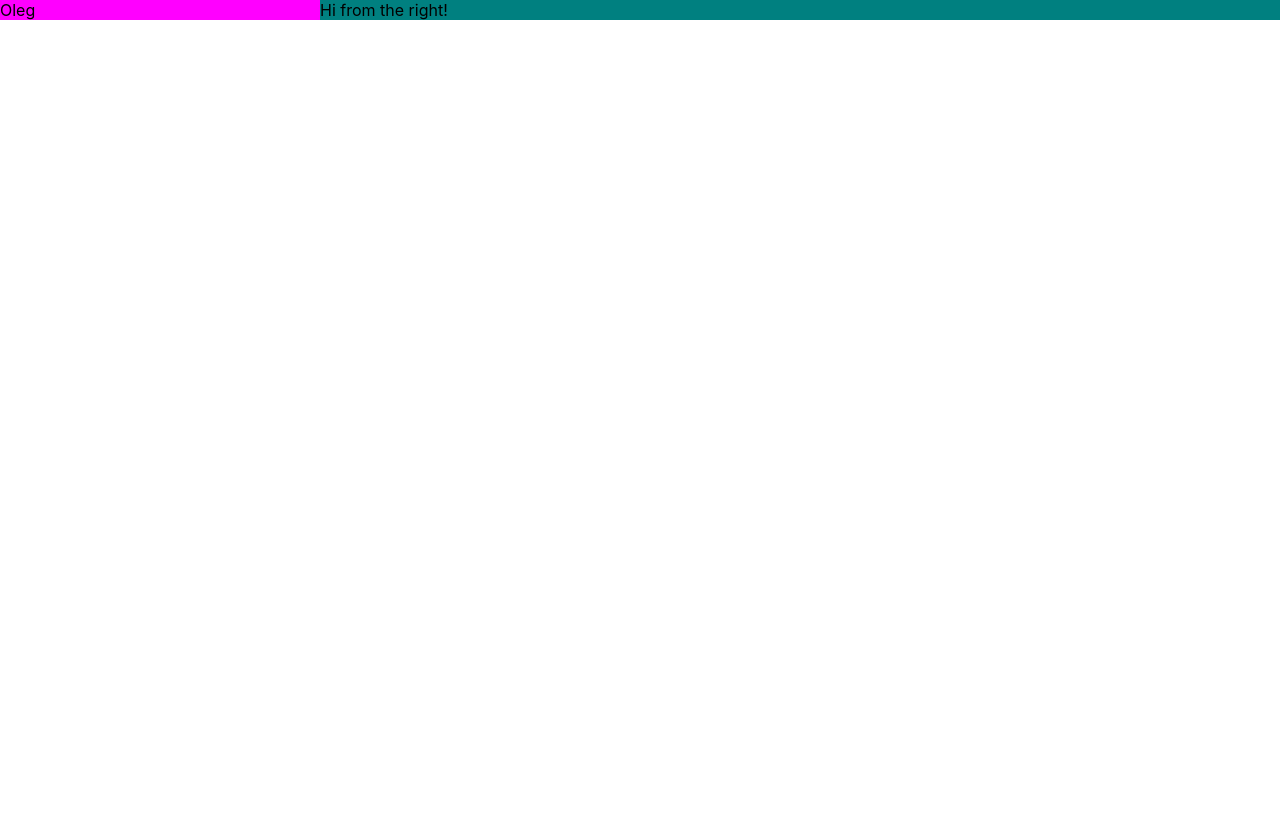
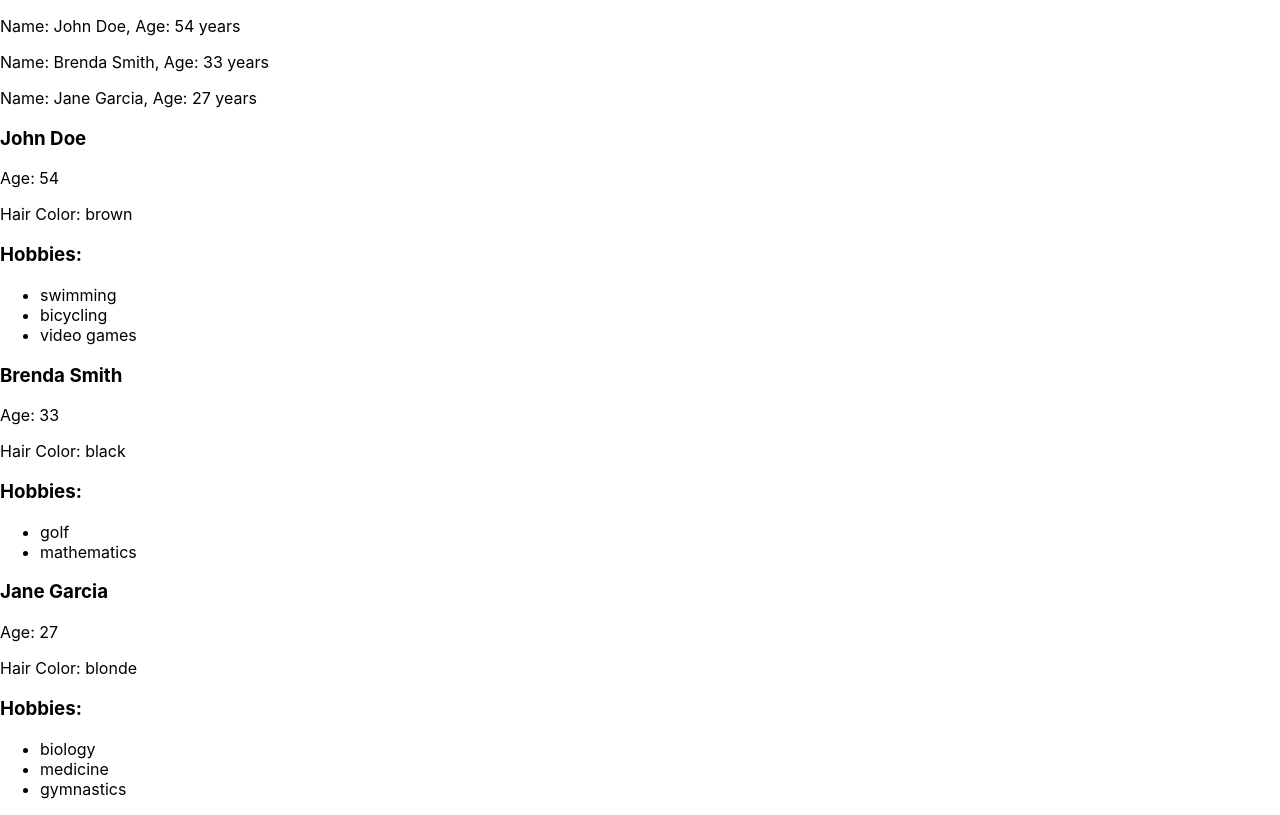
Before and after one commit to Divewitholeg/design-patterns, a React (Create React App) app: page / in a window 1280 px wide. Built offline with nearby package versions, Linux system fonts and the light colour scheme.

Commit message:
Regular list

```diff
--- a/src/App.js
+++ b/src/App.js
@@ -1,19 +1,78 @@
-import { SplitScreen } from "./SplitScreen";
+import { RegularList } from "./RegularList";
+//import { SplitScreen } from "./SplitScreen";
+import { SmallPersonListItem } from "./people/SmallPersonListItem";
+import { LargePersonListItem } from "./people/LargePersonListItem";
 
-const LeftHandSide = ({ name }) => {
-  return <div style={{ backgroundColor: "fuchsia" }}>{name}</div>;
-};
+// const LeftHandSide = ({ name }) => {
+//   return <div style={{ backgroundColor: "fuchsia" }}>{name}</div>;
+// };
 
-const RightHandSide = ({ message }) => {
-  return <div style={{ backgroundColor: "teal" }}>{message}</div>;
-};
+// const RightHandSide = ({ message }) => {
+//   return <div style={{ backgroundColor: "teal" }}>{message}</div>;
+// };
+
+const people = [
+  {
+    name: "John Doe",
+    age: 54,
+    hairColor: "brown",
+    hobbies: ["swimming", "bicycling", "video games"],
+  },
+  {
+    name: "Brenda Smith",
+    age: 33,
+    hairColor: "black",
+    hobbies: ["golf", "mathematics"],
+  },
+  {
+    name: "Jane Garcia",
+    age: 27,
+    hairColor: "blonde",
+    hobbies: ["biology", "medicine", "gymnastics"],
+  },
+];
+
+const products = [
+  {
+    name: "Flat-Screen TV",
+    price: "$300",
+    description: "Huge LCD screen, a great deal",
+    rating: 4.5,
+  },
+  {
+    name: "Basketball",
+    price: "$10",
+    description: "Just like the pros use",
+    rating: 3.8,
+  },
+  {
+    name: "Running Shoes",
+    price: "$120",
+    description: "State-of-the-art technology for optimum running",
+    rating: 4.2,
+  },
+];
 
 function App() {
   return (
-    <SplitScreen leftWeight={1} rightWeight={3}>
-      <LeftHandSide name={"Oleg"} />
-      <RightHandSide message={"Hi from the right!"} />
-    </SplitScreen>
+    <>
+      {/* //{" "}
+      <SplitScreen leftWeight={1} rightWeight={3}>
+        // <LeftHandSide name={"Oleg"} />
+        // <RightHandSide message={"Hi from the right!"} />
+        //{" "}
+      </SplitScreen> */}
+      <RegularList
+        items={people}
+        resourceName={"person"}
+        itemComponent={SmallPersonListItem}
+      />
+      <RegularList
+        items={people}
+        resourceName={"person"}
+        itemComponent={LargePersonListItem}
+      />
+    </>
   );
 }
 
--- /dev/null
+++ b/src/RegularList.js
@@ -0,0 +1,13 @@
+export const RegularList = ({
+  items,
+  resourceName,
+  itemComponent: ItemComponent,
+}) => {
+  return (
+    <>
+      {items.map((item, i) => (
+        <ItemComponent key={i} {...{ [resourceName]: item }} />
+      ))}
+    </>
+  );
+};
--- /dev/null
+++ b/src/people/LargePersonListItem.js
@@ -0,0 +1,16 @@
+export const LargePersonListItem = ({ person }) => {
+  const { name, age, hairColor, hobbies } = person;
+  return (
+    <>
+      <h3>{name}</h3>
+      <p>Age: {age}</p>
+      <p>Hair Color: {hairColor}</p>
+      <h3>Hobbies: </h3>
+      <ul>
+        {hobbies.map((hobby) => {
+          return <li>{hobby}</li>;
+        })}
+      </ul>
+    </>
+  );
+};
--- /dev/null
+++ b/src/people/SmallPersonListItem.js
@@ -0,0 +1,9 @@
+export const SmallPersonListItem = ({ person }) => {
+  const { name, age } = person;
+  return (
+    <p>
+      {" "}
+      Name: {name}, Age: {age} years
+    </p>
+  );
+};
```
Also changed, not shown: src/products/LargeProductListItem.js (added, +12 -0 lines), src/products/SmallProductListItem.js (added, +8 -0 lines).
